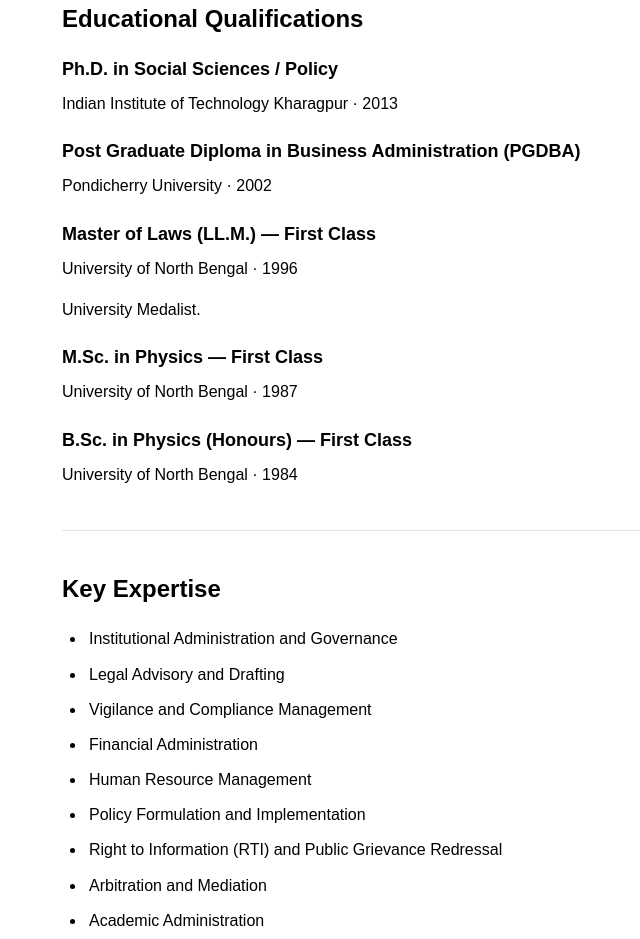
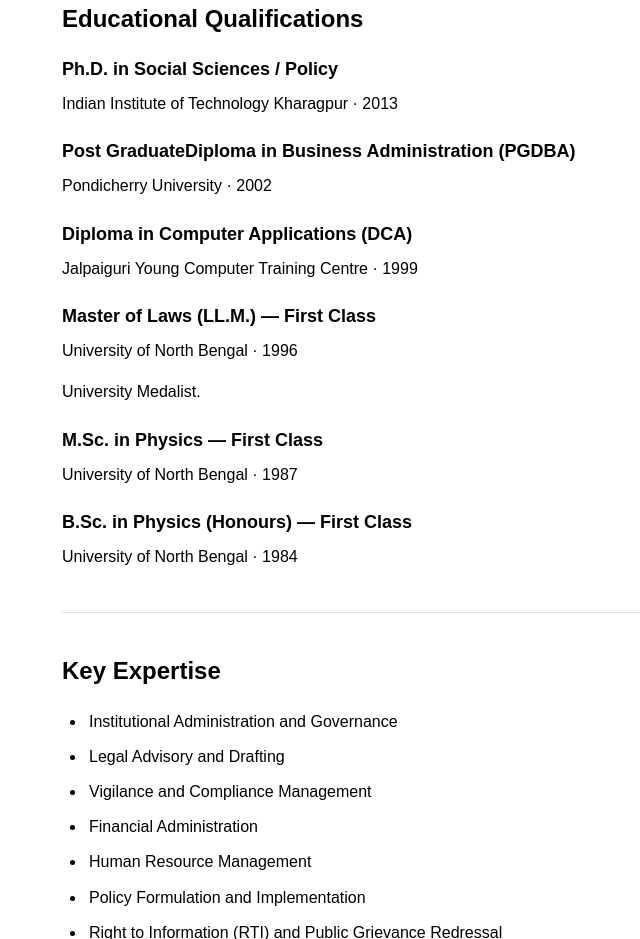
Before and after one commit to jadab123/jadab123.github.io, a plain HTML site: page index.html in a window 1280 px wide. Shown: the part 2103-3042 px from the top of the page, without its empty margins (254-894 px from the left). Drawn offline with Linux system fonts and the light colour scheme.

Commit message:
Experience

```diff
--- a/index.html
+++ b/index.html
@@ -189,8 +189,13 @@
       </article>
 
       <article>
-        <h3>Post Graduate Diploma in Business Administration (PGDBA)</h3>
-        <p class="meta">Pondicherry University · 2002</p>
+        <h3>Post GraduateDiploma in Business Administration (PGDBA)</h3>
+        <p class="meta"> Pondicherry University · 2002</p>
+      </article>
+
+      <article>
+        <h3>Diploma in Computer Applications (DCA)</h3>
+        <p class="meta">Jalpaiguri Young Computer Training Centre · 1999</p>
       </article>
 
       <article>
```
